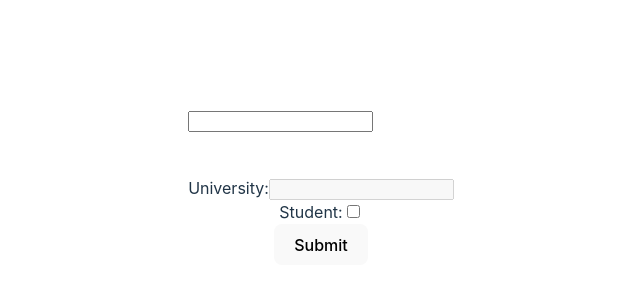
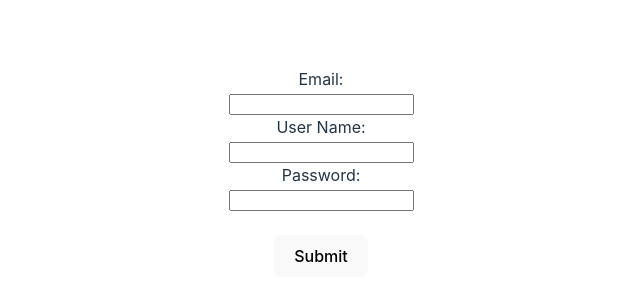
Before and after one commit to cos1715/JS10-React, a React (Vite) app: page / in a window 1280 px wide. Shown: the part 228-528 px from the top of the page, without its empty margins (319-959 px from the left). Built offline with nearby package versions, Linux system fonts and the light colour scheme.

Commit message:
lesson-42

```diff
--- a/package.json
+++ b/package.json
@@ -9,10 +9,11 @@
     "preview": "vite preview"
   },
   "dependencies": {
+    "@hookform/resolvers": "^3.1.0",
     "classnames": "^2.3.2",
-    "formik": "^2.2.9",
     "react": "^18.2.0",
     "react-dom": "^18.2.0",
+    "react-hook-form": "^7.43.9",
     "yup": "^1.1.1"
   },
   "devDependencies": {
--- a/src/App.tsx
+++ b/src/App.tsx
@@ -1,11 +1,10 @@
-import { FormikForm } from "sections/formik";
-
+import { Form } from "sections/form";
 import "./App.css";
 
 function App() {
   return (
     <div className="App">
-      <FormikForm />
+      <Form />
     </div>
   );
 }
--- a/src/components/FormItem/FormItem.tsx
+++ b/src/components/FormItem/FormItem.tsx
@@ -1,5 +1,4 @@
 import { ReactNode } from "react";
-import { ErrorMessage, FormikContextType, useFormikContext } from "formik";
 import cn from "classnames";
 import styles from "./FormItem.module.scss";
 
@@ -10,26 +9,26 @@ interface IFormItem<T> {
 }
 
 export function FormItem<T = string>({ label, children, name }: IFormItem<T>) {
-  const { errors, touched }: FormikContextType<T> = useFormikContext();
-  const successState = !errors[name] && touched[name];
-  const errorState = errors[name] && touched[name];
+  // const { errors, touched }: FormikContextType<T> = useFormikContext();
+  // const successState = !errors[name] && touched[name];
+  // const errorState = errors[name] && touched[name];
 
   return (
     <div className={styles["container"]}>
       <label
         className={cn(styles["label"], {
-          [styles["success"]]: successState,
-          [styles["error"]]: errorState,
+          [styles["success"]]: "successState",
+          [styles["error"]]: "errorState",
         })}
       >
         {label}
       </label>
       {children}
-      <ErrorMessage
+      {/* <ErrorMessage
         name={name.toString()}
         component="div"
         className={cn(styles["error"], styles["mt-8"])}
-      />
+      /> */}
     </div>
   );
 }
--- /dev/null
+++ b/src/sections/form/form.tsx
@@ -0,0 +1,98 @@
+import { useState } from "react";
+import { useForm, Controller } from "react-hook-form";
+import { yupResolver } from "@hookform/resolvers/yup";
+import * as Yup from "yup";
+
+interface IForm {
+  email: string;
+  userName: string;
+  password: string;
+}
+
+const validationSchema = Yup.object({
+  email: Yup.string().email("Please enter correct email").required("Required"),
+  password: Yup.string()
+    .required("Required")
+    .min(8, "Password should be longer then 8 symbols")
+    .matches(/\d+/, "Password should have at least one number")
+    .matches(/[A-Z]+/, "Password should have at least one uppercase letter"),
+});
+
+const Input = ({ ref }: any) => {
+  return <input type="text" ref={ref} />;
+};
+
+export const Form = () => {
+  const [submitted, setSubmitted] = useState<boolean>(false);
+  const {
+    handleSubmit,
+    register,
+    formState,
+    getValues,
+    reset,
+    setValue,
+    control,
+  } = useForm<IForm>({
+    mode: "onBlur",
+    defaultValues: { email: "", password: "", userName: "" },
+    resolver: yupResolver(validationSchema),
+  });
+
+  const onSubmit = handleSubmit(async (values) => {
+    setSubmitted(true);
+    console.log(values);
+
+    // reset();
+    // setValue("email", "iii@i.com");
+  });
+  const values = getValues();
+
+  console.log(formState.errors);
+
+  return (
+    <div>
+      <form onSubmit={onSubmit}>
+        <label>
+          Email:
+          <br />
+          <input {...register("email")} />
+        </label>
+        {formState.errors.email && formState.touchedFields.email && (
+          <p>{formState.errors.email.message}</p>
+        )}
+        <br />
+        <label>
+          User Name:
+          <br />
+          <Controller
+            name="userName"
+            control={control}
+            render={({ field }) => <input {...field} />}
+          />
+        </label>
+        {formState.errors.userName && formState.touchedFields.userName && (
+          <p>{formState.errors.userName.message}</p>
+        )}
+        <br />
+        <label>
+          Password:
+          <br />
+          <input {...register("password")} />
+        </label>
+        {formState.errors.password && formState.touchedFields.password && (
+          <p>{formState.errors.password.message}</p>
+        )}
+        <br />
+        <br />
+        <button type="submit">Submit</button>
+      </form>
+
+      {submitted && (
+        <div>
+          <p>First Name: {values.email}</p>
+          <p>Last Name: {values.password}</p>
+        </div>
+      )}
+    </div>
+  );
+};
--- /dev/null
+++ b/src/sections/form/index.ts
@@ -0,0 +1 @@
+export { Form } from "./form";
--- a/src/sections/formik/formik.tsx
+++ /dev/null
@@ -1,113 +0,0 @@
-import { useEffect, useRef, useState } from "react";
-import { Formik, Form, Field, ErrorMessage } from "formik";
-import * as Yup from "yup";
-import { FormItem } from "components/FormItem";
-
-const ControlledComponent = () => {
-  const [value, setValue] = useState("");
-
-  const onChange = (e: any) => {
-    setValue(e.target.value);
-  };
-
-  return <input value={value} onChange={onChange} />;
-};
-
-const UncontrolledComponent = () => {
-  const inputRef = useRef(null);
-
-  useEffect(() => {
-    console.log(inputRef.current);
-  }, [inputRef]);
-
-  return <input ref={inputRef} />;
-};
-
-interface IFormValues {
-  firstName: string;
-  university?: string;
-  student: boolean;
-}
-
-const initialValues: IFormValues = {
-  firstName: "",
-  university: "",
-  student: false,
-};
-
-const validationSchema = Yup.object({
-  firstName: Yup.string().required("Required").min(5, "Name is too short"),
-  student: Yup.boolean(),
-  university: Yup.string().when("student", {
-    is: true,
-    then: (schema) =>
-      schema
-        .required("Required")
-        .test("university-name", "Not correct university", (value, context) => {
-          return value.toLowerCase() === "university" && context.parent.student;
-        }),
-    otherwise: (schema) => schema.notRequired(),
-  }),
-});
-
-// if(student===true){
-//   (schema) => schema.required("Required"),
-// }else{
-//   (schema) => schema.notRequired(),
-// }
-
-export const FormikForm = () => {
-  const onSubmit = (values: IFormValues) => {
-    console.log("submit", values);
-  };
-
-  return (
-    <Formik
-      initialValues={initialValues}
-      validationSchema={validationSchema}
-      onSubmit={onSubmit}
-    >
-      {({ values, handleChange, setFieldValue }) => {
-        return (
-          <Form>
-            <FormItem name="firstName" label="First Name:">
-              <Field name="firstName" />
-            </FormItem>
-
-            <br />
-            <label>
-              University:
-              <Field name="university" disabled={!values.student} />
-            </label>
-            <ErrorMessage component="div" name="university" />
-            <br />
-            <label>
-              Student:
-              {/* <input
-                name="student"
-                type="checkbox"
-                checked={values.student}
-                onBlur={handleBlur}
-                onChange={(e) => {
-                  handleChange(e);
-                }}
-              /> */}
-              <Field
-                name="student"
-                type="checkbox"
-                onChange={(e: any) => {
-                  if (!e.target.checked) {
-                    setFieldValue("university", "");
-                  }
-                  handleChange(e);
-                }}
-              />
-            </label>
-            <br />
-            <button type="submit">Submit</button>
-          </Form>
-        );
-      }}
-    </Formik>
-  );
-};
--- a/src/sections/formik/index.ts
+++ /dev/null
@@ -1 +0,0 @@
-export { FormikForm } from "./formik";
```
Also changed, not shown: 2 other files (tests, documents, lock files or other folders).
